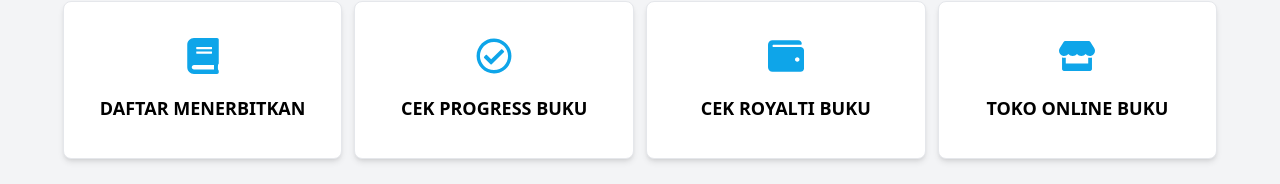
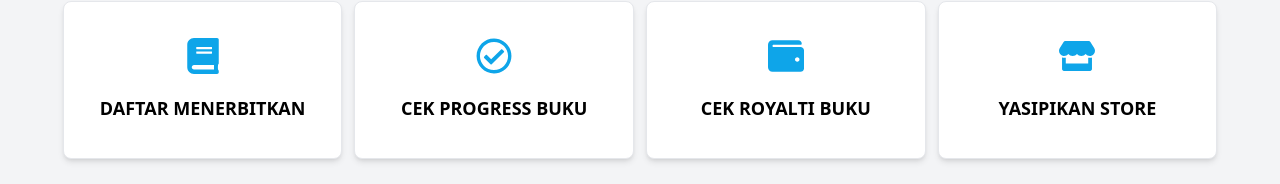
Before and after one commit to Joshtri/yayasan-sirih-pinang-kebaikan-client, a React (Vite) app: page / in a window 1280 px wide. Shown: the part 929-1113 px from the top of the page. Built offline with nearby package versions, Linux system fonts and the light colour scheme.

Commit message:
updating card point yasipikan store

```diff
--- a/src/components/Home/CardPoint.jsx
+++ b/src/components/Home/CardPoint.jsx
@@ -40,7 +40,7 @@
             <FaStore className="text-4xl text-sky-500 transform transition hover:scale-150" />
           </div>
           <Link to='/toko-buku'>
-            <h2 className="text-lg font-semibold transform transition hover:scale-110">TOKO ONLINE BUKU</h2>
+            <h2 className="text-lg font-semibold transform transition hover:scale-110">YASIPIKAN STORE</h2>
           </Link>
         </Card>
       </div>
```
